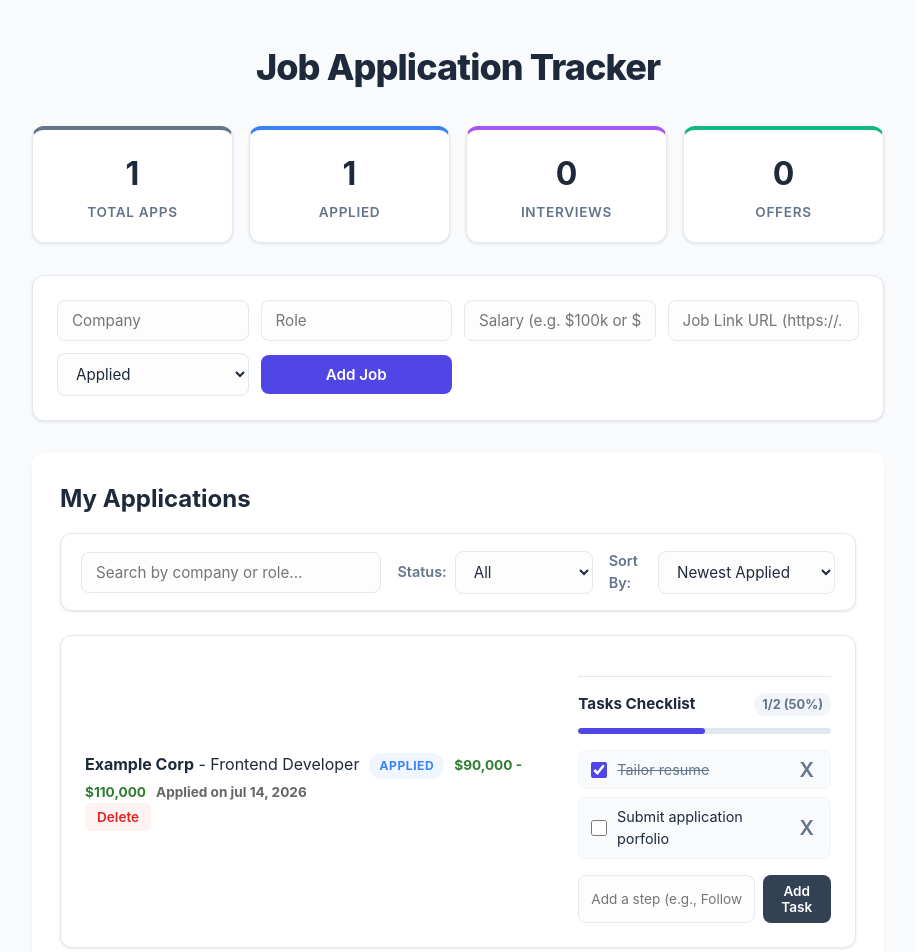
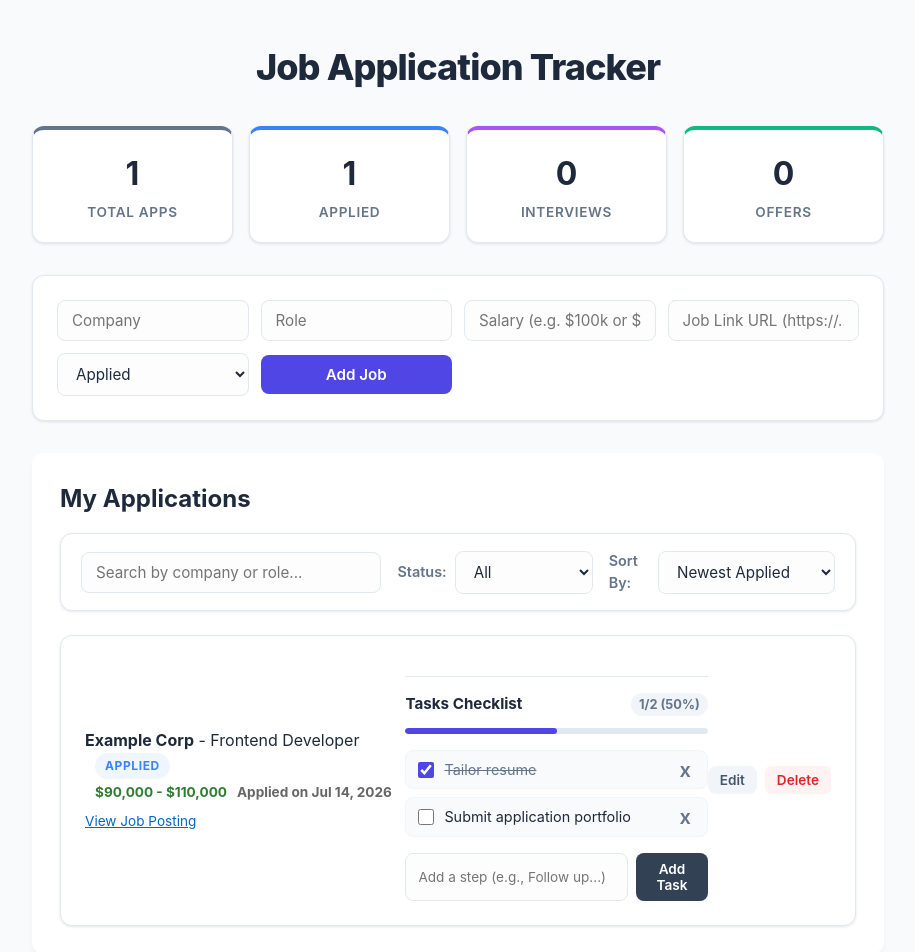
Before and after one commit to EricCR85/job-application-tracker, a React (Vite) app: page / in a window 1280 px wide. Shown: the top 952 px of the page, without its empty margins (182-1097 px from the left). Built offline with nearby package versions, Linux system fonts and the light colour scheme.

Commit message:
input jobUrl, and edit functionality

```diff
--- a/src/App.jsx
+++ b/src/App.jsx
@@ -11,12 +11,12 @@ function App() {
           company: "Example Corp",
           role: "Frontend Developer",
           status: "Applied",
-          dateApplied: "jul 14, 2026",
+          dateApplied: "Jul 14, 2026",
           salary: "$90,000 - $110,000",
           jobUrl: "https://example.com/job-posting",
           tasks: [
             { id: 101, text: "Tailor resume", completed: true },
-            { id: 102, text: "Submit application porfolio", completed: false },
+            { id: 102, text: "Submit application portfolio", completed: false },
           ],
         },
       ];
@@ -31,7 +31,7 @@ function App() {
         jobUrl: job.jobUrl || "",
       }));
     } catch (e) {
-      console.error("Falied to parse jobs from localStorage:", e);
+      console.error("Failed to parse jobs from localStorage:", e);
       return [
         {
           id: 1,
@@ -43,7 +43,9 @@ function App() {
       ];
     }
   });
+
   const [filter, setFilter] = useState("all");
+
   const [formData, setFormData] = useState({
     company: "",
     role: "",
@@ -53,6 +55,7 @@ function App() {
   });
 
   const [editingId, setEditingId] = useState(null);
+
   const [editFormData, setEditFormData] = useState({
     company: "",
     role: "",
@@ -62,7 +65,6 @@ function App() {
   });
 
   const [taskInputs, setTaskInputs] = useState({});
-
   const [searchQuery, setSearchQuery] = useState("");
   const [sortBy, setSortBy] = useState("newest");
 
@@ -91,6 +93,7 @@ function App() {
     };
 
     setJobs([...jobs, newJob]);
+
     setFormData({
       company: "",
       role: "",
@@ -106,10 +109,13 @@ function App() {
 
   const handleEditClick = (job) => {
     setEditingId(job.id);
+
     setEditFormData({
       company: job.company,
       role: job.role,
       status: job.status,
+      salary: job.salary || "",
+      jobUrl: job.jobUrl || "",
     });
   };
 
@@ -125,6 +131,8 @@ function App() {
             company: editFormData.company,
             role: editFormData.role,
             status: editFormData.status,
+            salary: editFormData.salary,
+            jobUrl: editFormData.jobUrl,
           };
         }
         return job;
@@ -216,7 +224,8 @@ function App() {
       if (sortBy === "progress") {
         const getProgress = (job) => {
           if (!job.tasks || job.tasks.length === 0) return 0;
-          return job.tasks.filter((t) => t.completed).length / job.tasks.length;
+          const completed = job.tasks.filter((t) => t.completed).length;
+          return Math.round((completed / job.tasks.length) * 100);
         };
         return getProgress(b) - getProgress(a);
       }
@@ -257,6 +266,7 @@ function App() {
               onChange={(e) =>
                 setFormData({ ...formData, company: e.target.value })
               }
+              required
             />
             <input
               placeholder="Role"
@@ -264,6 +274,7 @@ function App() {
               onChange={(e) =>
                 setFormData({ ...formData, role: e.target.value })
               }
+              required
             />
             <input
               placeholder="Salary (e.g. $100k or $100,000)"
@@ -274,13 +285,12 @@ function App() {
             />
             <input
               type="url"
-              placeholder="Job Link URL (https://..."
+              placeholder="Job Link URL (https://...)"
               value={formData.jobUrl}
               onChange={(e) =>
-                setEditFormData({ ...formData, jobUrl: e.target.value })
+                setFormData({ ...formData, jobUrl: e.target.value })
               }
             />
-
             <select
               value={formData.status}
               onChange={(e) =>
@@ -298,7 +308,6 @@ function App() {
 
         <section className="job-list-section">
           <h2>My Applications</h2>
-
           <div className="filter-controls-bar">
             <div className="search-box">
               <input
@@ -308,10 +317,9 @@ function App() {
                 onChange={(e) => setSearchQuery(e.target.value)}
               />
             </div>
-
             <div className="filter-selects">
               <div className="control-group">
-                <label>Status: </label>
+                <label>Status:</label>
                 <select
                   value={filter}
                   onChange={(e) => setFilter(e.target.value)}
@@ -324,7 +332,7 @@ function App() {
                 </select>
               </div>
               <div className="control-group">
-                <label>Sort By: </label>
+                <label>Sort By:</label>
                 <select
                   value={sortBy}
                   onChange={(e) => setSortBy(e.target.value)}
@@ -381,7 +389,6 @@ function App() {
                           }
                           required
                         />
-
                         <input
                           type="text"
                           placeholder="Salary"
@@ -441,6 +448,7 @@ function App() {
                             >
                               {job.status}
                             </span>
+                          </div>
                           {job.salary && (
                             <span
                               style={{
@@ -453,7 +461,6 @@ function App() {
                               {job.salary}
                             </span>
                           )}
-                            {job.dateApplied && (
                           <span
                             style={{
                               fontSize: "0.85em",
@@ -464,17 +471,27 @@ function App() {
                           >
                             Applied on {job.dateApplied}
                           </span>
+
+                          {job.jobUrl && (
+                            <div
+                              className="job-url-link"
+                              style={{ marginTop: "5px" }}
+                            >
+                              <a
+                                href={job.jobUrl}
+                                target="_blank"
+                                rel="noopener noreferrer"
+                                style={{
+                                  fontSize: "0.85em",
+                                  color: "#0066cc",
+                                }}
+                              >
+                                View Job Posting
+                              </a>
+                            </div>
                           )}
                         </div>
-                          <div className="card-actions">
-                            <button
-                              onClick={() => handleDeleteJob(job.id)}
-                              className="delete-btn"
-                            >
-                              Delete
-                            </button>
-                          </div>
-                        </div>
+
                         <div className="job-tasks-section">
                           <div className="tasks-header">
                             <h4>Tasks Checklist</h4>
@@ -485,6 +502,7 @@ function App() {
                               </span>
                             )}
                           </div>
+
                           {hasTasks && (
                             <div className="progress-bar-container">
                               <div
@@ -493,6 +511,7 @@ function App() {
                               ></div>
                             </div>
                           )}
+
                           <ul className="task-sublist">
                             {(job.tasks || []).map((task) => (
                               <li key={task.id} className="task-item">
@@ -521,11 +540,12 @@ function App() {
                                     handleDeleteTask(job.id, task.id)
                                   }
                                 >
-                                  X
+                                  x
                                 </button>
                               </li>
                             ))}
                           </ul>
+
                           <div className="add-task-form">
                             <input
                               type="text"
@@ -552,6 +572,21 @@ function App() {
                             </button>
                           </div>
                         </div>
+
+                        <div className="card-actions">
+                          <button
+                            onClick={() => handleEditClick(job)}
+                            className="edit-btn"
+                          >
+                            Edit
+                          </button>
+                          <button
+                            onClick={() => handleDeleteJob(job.id)}
+                            className="delete-btn"
+                          >
+                            Delete
+                          </button>
+                        </div>
                       </>
                     )}
                   </li>
```
Lines whose indentation alone changed are shown as unchanged.
